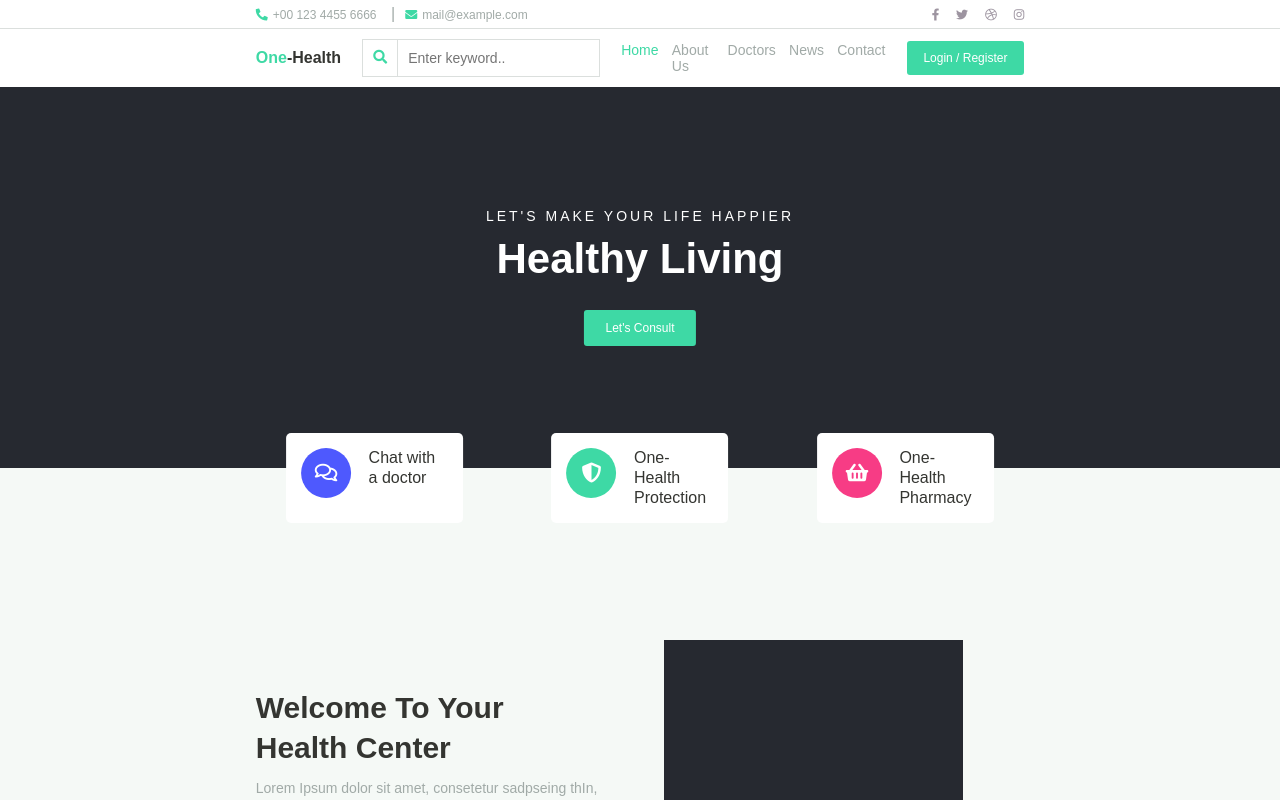
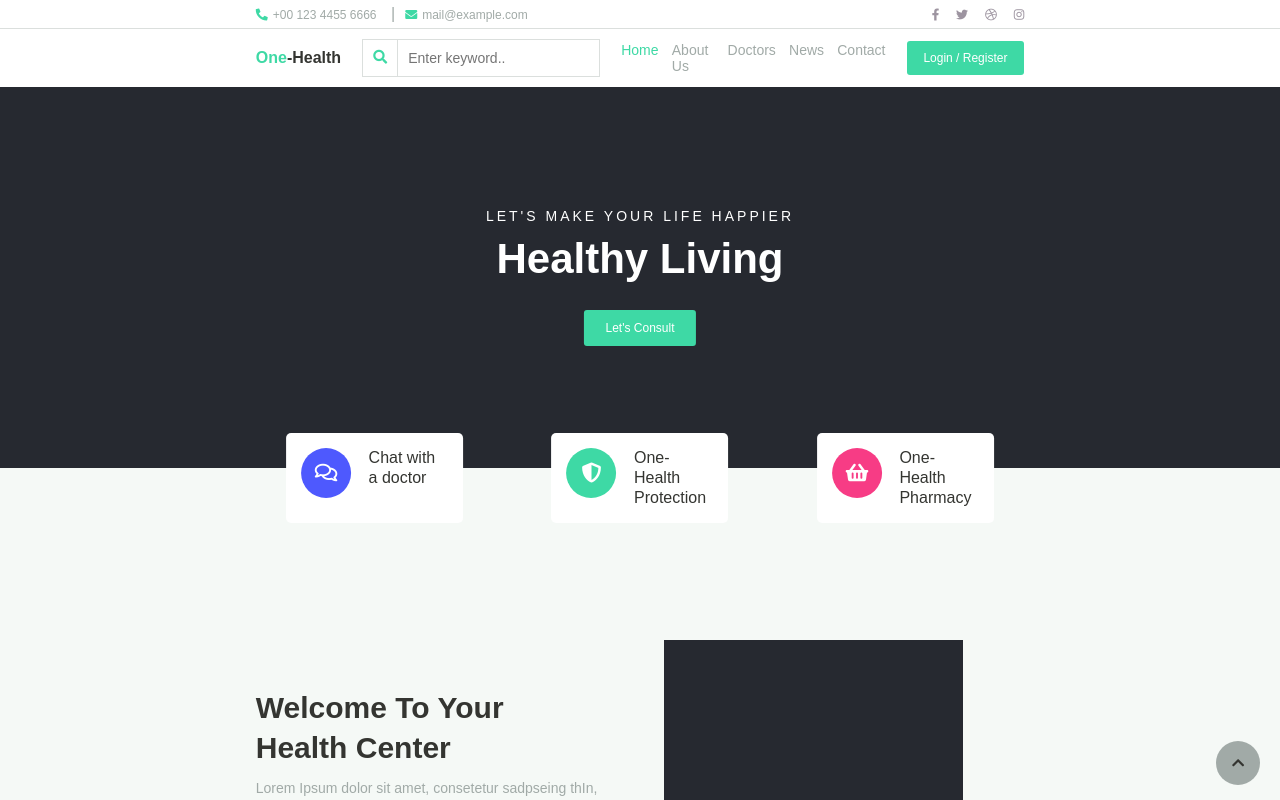
Before and after one commit to msanjeetaxioned/one-health, a plain HTML site: page index.html in a window 1280 px wide. Shown: the top 800 px of the page. Drawn offline with Linux system fonts and the light colour scheme.

Commit message:
Add Back to Top button

```diff
--- a/assets/scss/defaults/_common.scss
+++ b/assets/scss/defaults/_common.scss
@@ -54,3 +54,31 @@ figure {
     text-align: center;
     text-transform: capitalize;
 }
+
+.back-to-top-button {
+    width: 44px;
+    height: 44px;
+    border: none;
+    border-radius: 50%;
+    display: flex;
+    position: fixed;
+    z-index: 2;
+    right: 20px;
+    bottom: 15px;
+    background: returnMap($colors, gray-color);
+    color: returnMap($colors, darkest-gray-color);
+    font-size: 0;
+    justify-content: center;
+    align-items: center;
+    transition: background 1s ease-in-out, color 1s ease-in-out;
+    &:hover {
+        background: returnMap($colors, pink-color);
+        color: returnMap($colors, white-color);
+        cursor: pointer;
+    }
+    &::before {
+        content: "\f077";
+        @include fontAwesome(solid);
+        font-size: 14px;
+    }
+}
```
Also changed, not shown: assets/css/styles.css, 1 other file.
